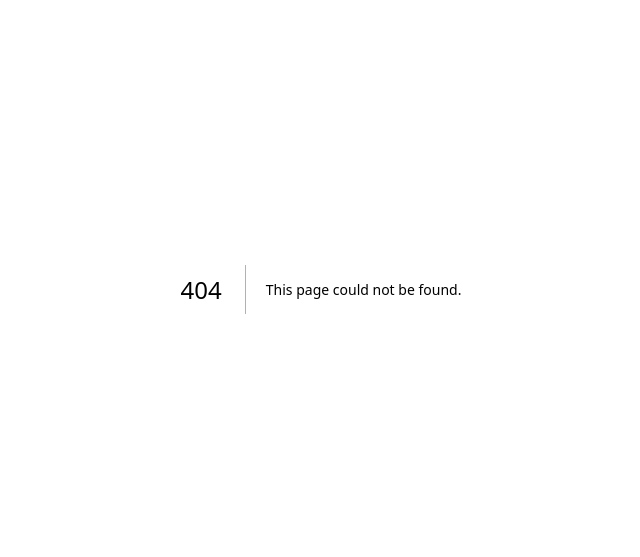
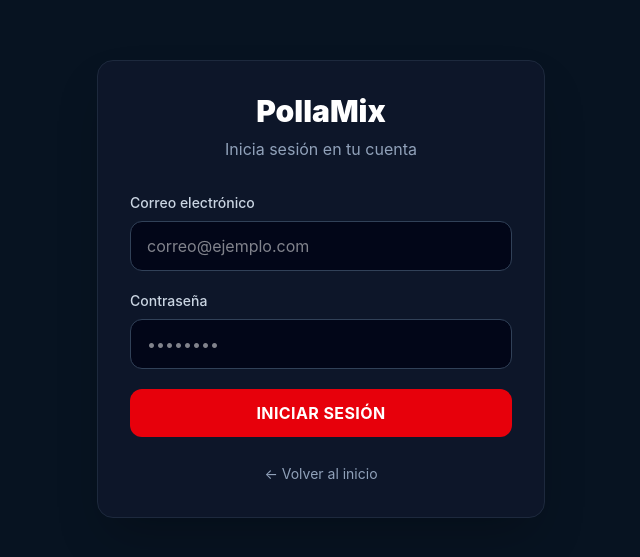
Before and after one commit to ntorres2612/PollaMix, a Next.js app in the folder frontend/: page /login in a window 1280 px wide. Before the commit this address had no page. Shown: the part 111-668 px from the top of the page, without its empty margins (319-959 px from the left). Built offline with nearby package versions, Linux system fonts and the light colour scheme; no server answers.

Commit message:
feat: implement frontend authentication

```diff
--- /dev/null
+++ b/frontend/src/app/login/page.tsx
@@ -0,0 +1,150 @@
+'use client';
+
+import { FormEvent, useState } from 'react';
+import { useRouter } from 'next/navigation';
+
+import { login } from '@/lib/auth';
+
+export default function LoginPage() {
+  const router = useRouter();
+
+  const [email, setEmail] = useState('');
+  const [password, setPassword] = useState('');
+
+  const [loading, setLoading] = useState(false);
+  const [error, setError] = useState('');
+
+  async function handleSubmit(
+    event: FormEvent<HTMLFormElement>,
+  ) {
+    event.preventDefault();
+
+    setError('');
+    setLoading(true);
+
+    try {
+      await login({
+        email,
+        password,
+      });
+
+      router.push('/');
+      router.refresh();
+    } catch (error) {
+      setError(
+        error instanceof Error
+          ? error.message
+          : 'No fue posible iniciar sesión.',
+      );
+    } finally {
+      setLoading(false);
+    }
+  }
+
+  return (
+    <main className="min-h-screen bg-[#071321] text-white flex items-center justify-center px-6">
+
+      <div className="w-full max-w-md">
+
+        <div className="bg-slate-900/80 border border-slate-800 rounded-2xl p-8 shadow-2xl">
+
+          <div className="text-center mb-8">
+
+            <h1 className="text-3xl font-black">
+              PollaMix
+            </h1>
+
+            <p className="text-slate-400 mt-2">
+              Inicia sesión en tu cuenta
+            </p>
+
+          </div>
+
+          {error && (
+            <div className="mb-6 rounded-xl border border-red-500/30 bg-red-500/10 px-4 py-3 text-sm text-red-400">
+              {error}
+            </div>
+          )}
+
+          <form
+            onSubmit={handleSubmit}
+            className="space-y-5"
+          >
+
+            <div>
+
+              <label
+                htmlFor="email"
+                className="block text-sm font-medium text-slate-300 mb-2"
+              >
+                Correo electrónico
+              </label>
+
+              <input
+                id="email"
+                type="email"
+                required
+                value={email}
+                onChange={(event) =>
+                  setEmail(event.target.value)
+                }
+                placeholder="correo@ejemplo.com"
+                className="w-full rounded-xl border border-slate-700 bg-slate-950 px-4 py-3 text-white outline-none transition focus:border-red-500"
+              />
+
+            </div>
+
+            <div>
+
+              <label
+                htmlFor="password"
+                className="block text-sm font-medium text-slate-300 mb-2"
+              >
+                Contraseña
+              </label>
+
+              <input
+                id="password"
+                type="password"
+                required
+                value={password}
+                onChange={(event) =>
+                  setPassword(event.target.value)
+                }
+                placeholder="••••••••"
+                className="w-full rounded-xl border border-slate-700 bg-slate-950 px-4 py-3 text-white outline-none transition focus:border-red-500"
+              />
+
+            </div>
+
+            <button
+              type="submit"
+              disabled={loading}
+              className="w-full rounded-xl bg-red-600 py-3 font-bold uppercase tracking-wide transition hover:bg-red-700 disabled:cursor-not-allowed disabled:opacity-50"
+            >
+              {loading
+                ? 'Ingresando...'
+                : 'Iniciar sesión'}
+            </button>
+
+          </form>
+
+          <div className="mt-6 text-center">
+
+            <button
+              type="button"
+              onClick={() => router.push('/')}
+              className="text-sm text-slate-400 hover:text-white transition"
+            >
+              ← Volver al inicio
+            </button>
+
+          </div>
+
+        </div>
+
+      </div>
+
+    </main>
+  );
+}
--- /dev/null
+++ b/frontend/src/lib/api.ts
@@ -0,0 +1,50 @@
+const API_URL =
+  process.env.NEXT_PUBLIC_API_URL || 'http://localhost:3001';
+
+export async function apiFetch<T>(
+  endpoint: string,
+  options: RequestInit = {},
+): Promise<T> {
+  const token =
+    typeof window !== 'undefined'
+      ? localStorage.getItem('token')
+      : null;
+
+  const headers = new Headers(options.headers);
+
+  if (options.body && !headers.has('Content-Type')) {
+    headers.set('Content-Type', 'application/json');
+  }
+
+  if (token) {
+    headers.set('Authorization', `Bearer ${token}`);
+  }
+
+  const response = await fetch(`${API_URL}${endpoint}`, {
+    ...options,
+    headers,
+  });
+
+  const contentType = response.headers.get('content-type');
+  const data =
+    response.status === 204
+      ? null
+      : contentType?.includes('application/json')
+        ? await response.json()
+        : await response.text();
+
+  if (!response.ok) {
+    const message =
+      typeof data === 'object' &&
+      data !== null &&
+      'message' in data
+        ? data.message
+        : 'Error en la comunicación con el servidor';
+
+    throw new Error(
+      Array.isArray(message) ? message.join(', ') : String(message),
+    );
+  }
+
+  return data as T;
+}
--- /dev/null
+++ b/frontend/src/lib/auth.ts
@@ -0,0 +1,92 @@
+import { apiFetch } from './api';
+
+export interface LoginData {
+  email: string;
+  password: string;
+}
+
+export interface LoginResponse {
+  access_token: string;
+}
+
+export interface AuthUser {
+  id: number;
+  email: string;
+  name: string;
+  role: 'PLAYER' | 'ADMIN';
+}
+
+export async function login(
+  data: LoginData,
+): Promise<LoginResponse> {
+  const response = await apiFetch<LoginResponse>(
+    '/auth/login',
+    {
+      method: 'POST',
+      body: JSON.stringify(data),
+    },
+  );
+
+  saveToken(response.access_token);
+
+  return response;
+}
+
+export function saveToken(token: string) {
+  if (typeof window === 'undefined') return;
+
+  localStorage.setItem('token', token);
+}
+
+export function getToken(): string | null {
+  if (typeof window === 'undefined') return null;
+
+  return localStorage.getItem('token');
+}
+
+export function logout() {
+  if (typeof window === 'undefined') return;
+
+  localStorage.removeItem('token');
+}
+
+export function isAuthenticated(): boolean {
+  return !!getToken();
+}
+
+/**
+ * Obtiene la información del usuario
+ * almacenada dentro del JWT.
+ */
+export function getCurrentUser(): AuthUser | null {
+  const token = getToken();
+
+  if (!token) {
+    return null;
+  }
+
+  try {
+    const payload = token.split('.')[1];
+
+    if (!payload) {
+      return null;
+    }
+
+    const decoded = JSON.parse(
+      atob(
+        payload
+          .replace(/-/g, '+')
+          .replace(/_/g, '/'),
+      ),
+    );
+
+    return {
+      id: Number(decoded.sub),
+      email: decoded.email,
+      name: decoded.name,
+      role: decoded.role,
+    };
+  } catch {
+    return null;
+  }
+}
```
